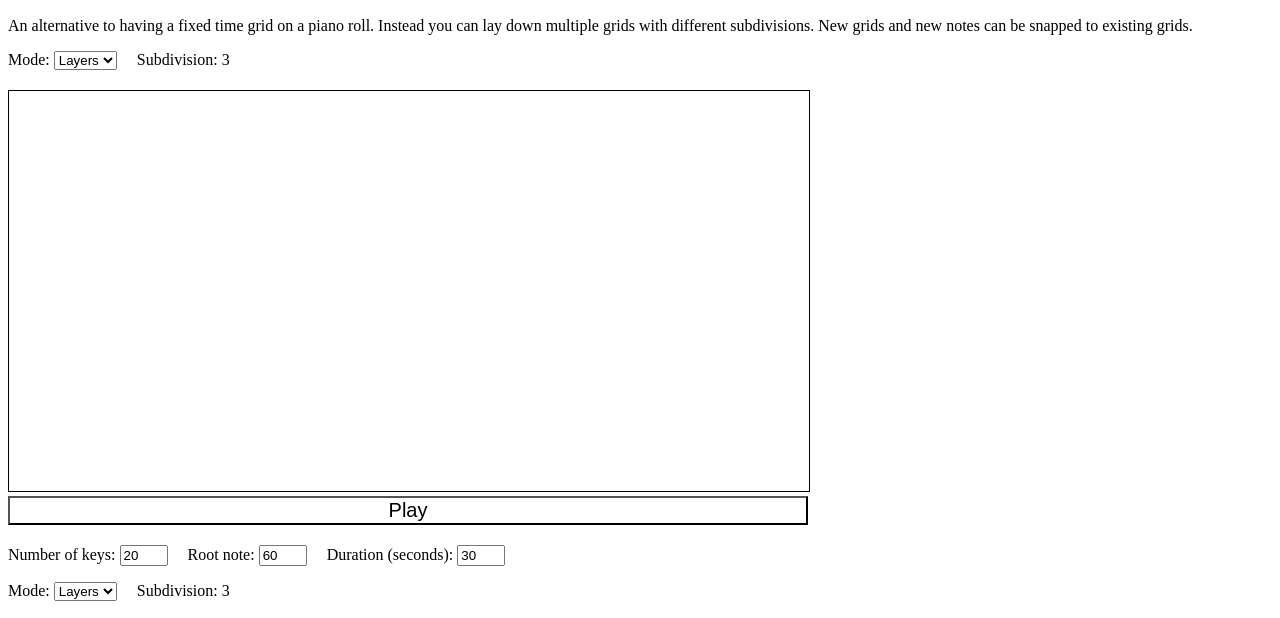
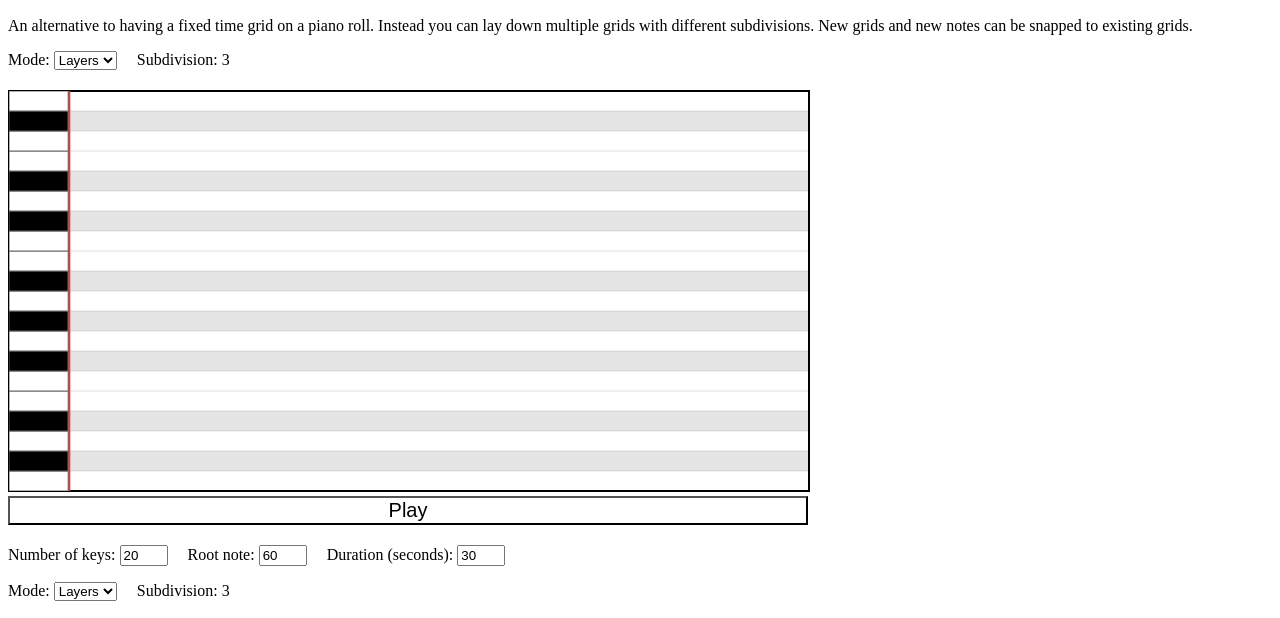
Before and after one commit to acarabott/piano-roll-layers, a website built with webpack: page index.html in a window 1280 px wide. Shown: the part 110-728 px from the top of the page. Built offline with nearby package versions, Linux system fonts and the light colour scheme.

Commit message:
setup for webpack build

```diff
--- /dev/null
+++ b/app.js
@@ -0,0 +1,2 @@
+require('./css/grid-layers.css');
+require('./js/grid-layers.js');
--- a/js/grid-layers.js
+++ b/js/grid-layers.js
@@ -25,7 +25,8 @@ import { Cursor } from './Cursor.js';
 import { Point } from './Point.js';
 import { Playhead } from './Playhead.js';
 
-document.addEventListener('DOMContentLoaded', event => {
+
+function main() {
 
   const container = document.getElementById('container');
   // info
@@ -436,19 +437,7 @@ function test() {
   }
 
   // test();
-document.addEventListener('DOMContentLoaded', mainLoop);
+  mainLoop();
+}
 
-window.modeManager = modeManager;
-window.modeManagerRenderer = modeManagerRenderer;
-window.layerManager = layerManager;
-window.LayerManager = LayerManager;
-window.noteManager = noteManager;
-window.audio = audio;
-window.audioPlayback = audioPlayback;
-window.noteRenderer = noteRenderer;
-window.noteManager = noteManager;
-window.cursor = cursor;
-window.song = song;
-window.canvas = canvas;
-
-});
+document.addEventListener('DOMContentLoaded', main);
--- a/webpack.config.js
+++ b/webpack.config.js
@@ -4,7 +4,7 @@ const CleanWebpackPlugin = require('clean-webpack-plugin');
 const buildPath = 'dist';
 
 module.exports = {
-  entry: ['babel-polyfill', './js/grid-layers.js'],
+  entry: ['babel-polyfill', './app.js'],
   output: {
     filename: 'bundle.js',
     path: path.resolve(__dirname, buildPath)
```
Also changed, not shown: index.html (+2 -0 lines). Lines whose indentation alone changed are shown as unchanged.
